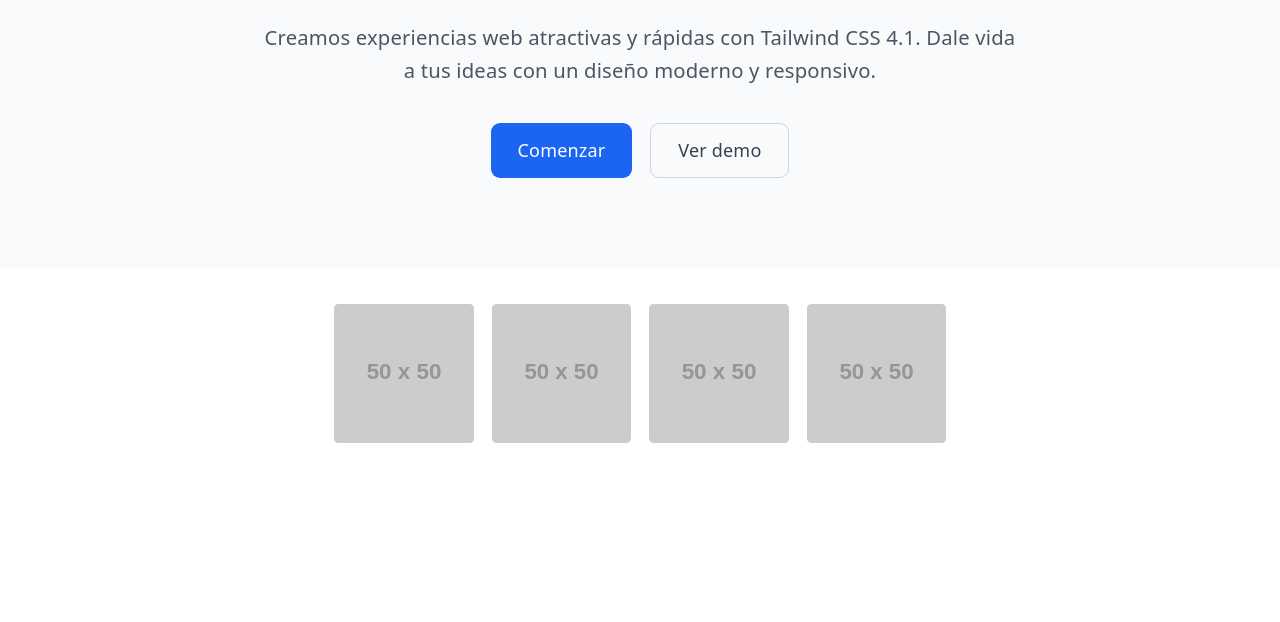
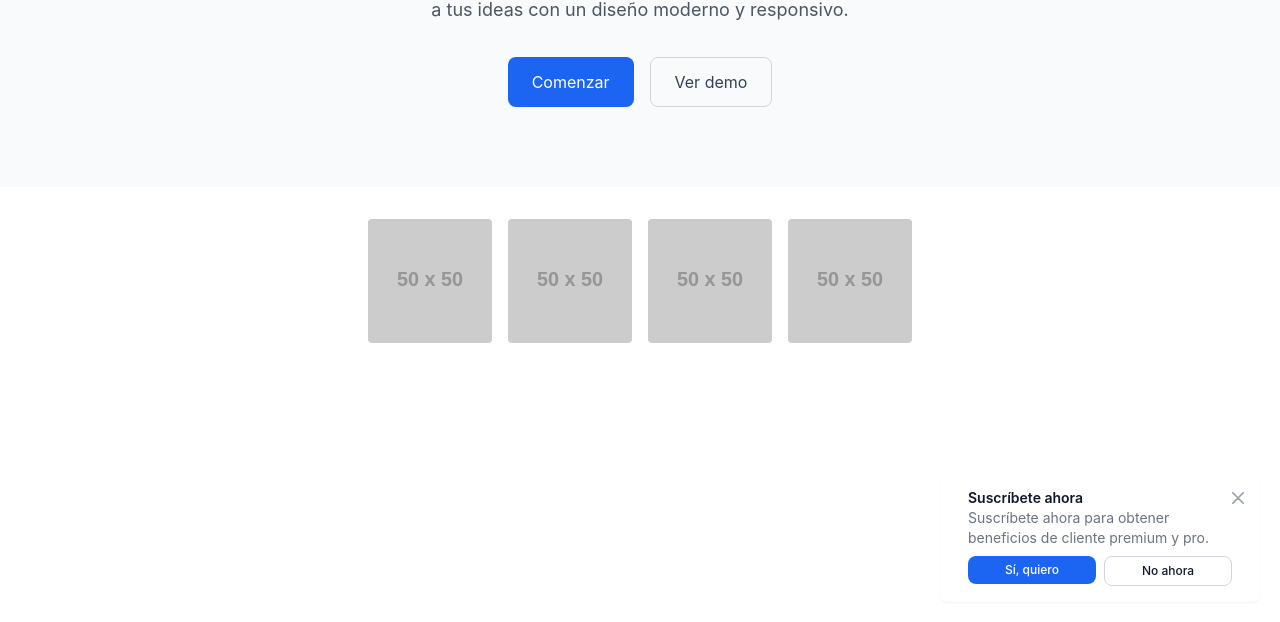
Before and after one commit to jossanchcald/landing, a website built with Vite: page index.html in a window 1280 px wide. Shown: the part 178-800 px from the top of the page. Built offline with nearby package versions, Linux system fonts and the light colour scheme; placeholder pictures from the web are drawn by us.

Commit message:
creacion archivos javascript, ver video demo y modificar la ventana de suscripcion

```diff
--- a/index.html
+++ b/index.html
@@ -79,6 +79,44 @@
       </div>
     </div>
   </section>
+
+  <div id="toast-interactive"
+    class="hidden fixed right-5 bottom-5 flex items-center w-full max-w-xs p-4 space-x-4 text-gray-500 bg-white divide-x divide-gray-200 rounded-lg shadow-sm dark:text-gray-400 dark:divide-gray-700 dark:bg-gray-800"
+    role="alert">
+    <div class="flex">
+
+      <!-- Content -->
+      <div class="ms-3 text-sm font-normal">
+        <span class="mb-1 text-sm font-semibold text-gray-900 dark:text-white">Suscríbete ahora</span>
+        <div class="mb-2">Suscríbete ahora para obtener beneficios de cliente premium y pro.</div>
+        <div class="grid grid-cols-2 gap-2">
+          <div>
+            <a href="#"
+              class="inline-flex justify-center w-full px-2 py-1.5 text-xs font-medium text-white bg-blue-600 rounded-lg hover:bg-blue-700 focus:ring-4 focus:outline-none focus:ring-blue-300 dark:bg-blue-500 dark:hover:bg-blue-600 dark:focus:ring-blue-800">Sí,
+              quiero</a>
+          </div>
+          <div>
+            <a href="#"
+              class="inline-flex justify-center w-full px-2 py-1.5 text-xs font-medium text-gray-900 bg-white border border-gray-300 rounded-lg hover:bg-gray-100 focus:ring-4 focus:outline-none focus:ring-gray-200 dark:bg-gray-600 dark:text-white dark:border-gray-600 dark:hover:bg-gray-700 dark:hover:border-gray-700 dark:focus:ring-gray-700">No
+              ahora</a>
+          </div>
+        </div>
+      </div>
+
+      <!-- Close button -->
+      <button type="button"
+        class="ms-auto -mx-1.5 -my-1.5 p-1.5 inline-flex items-center justify-center w-8 h-8 text-gray-400 bg-white rounded-lg hover:text-gray-900 hover:bg-gray-100 focus:ring-2 focus:ring-gray-300 dark:text-gray-500 dark:hover:text-white dark:bg-gray-800 dark:hover:bg-gray-700"
+        data-dismiss-target="#toast-interactive" aria-label="Close">
+        <span class="sr-only">Close</span>
+        <svg class="w-3 h-3" xmlns="http://www.w3.org/2000/svg" fill="none" viewBox="0 0 14 14" aria-hidden="true">
+          <path stroke="currentColor" stroke-linecap="round" stroke-linejoin="round" stroke-width="2"
+            d="m1 1 6 6m0 0 6 6M7 7l6-6M7 7l-6 6" />
+        </svg>
+      </button>
+    </div>
+  </div>
+
+  <script src="./src/js/file01.js" type="module"></script>
   <script src="https://cdn.jsdelivr.net/npm/flowbite@4.0.1/dist/flowbite.min.js"></script>
 </body>
 
--- /dev/null
+++ b/src/js/file01.js
@@ -0,0 +1,24 @@
+"use strict";
+
+const showToast = () => {
+    const toast = document.getElementById('toast-interactive');
+
+    if (toast) {
+        toast.classList.add('md:block');
+    }
+};
+
+const showVideo = () => {
+    const demo = document.getElementById('demo');
+
+    if (demo) {
+        demo.addEventListener('click', () => {
+            window.open('https://www.youtube.com/watch?v=dQw4w9WgXcQ', '_blank');
+        });
+    }
+};
+
+(() => {
+    showToast()
+    showVideo();
+})();
```
